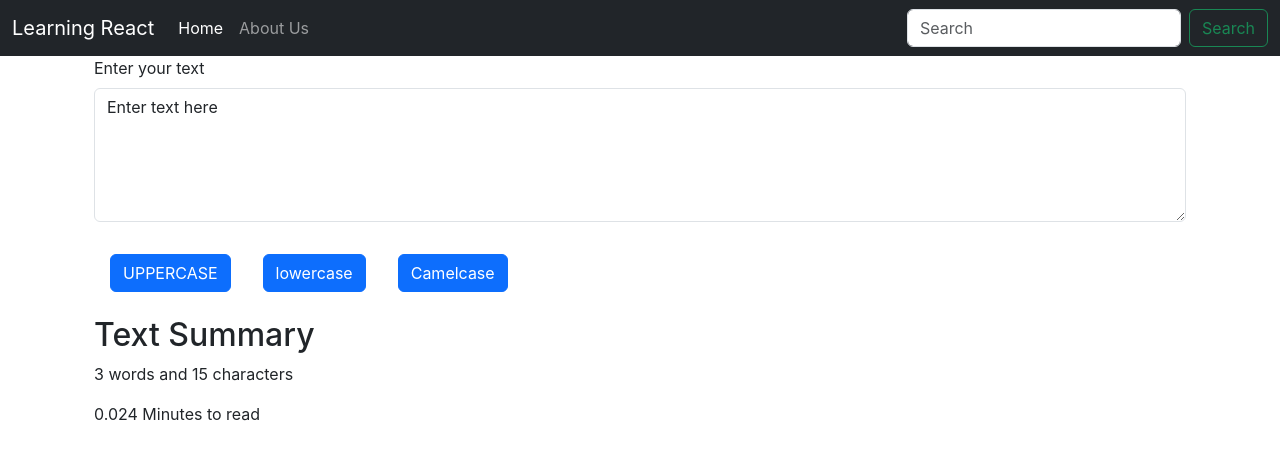
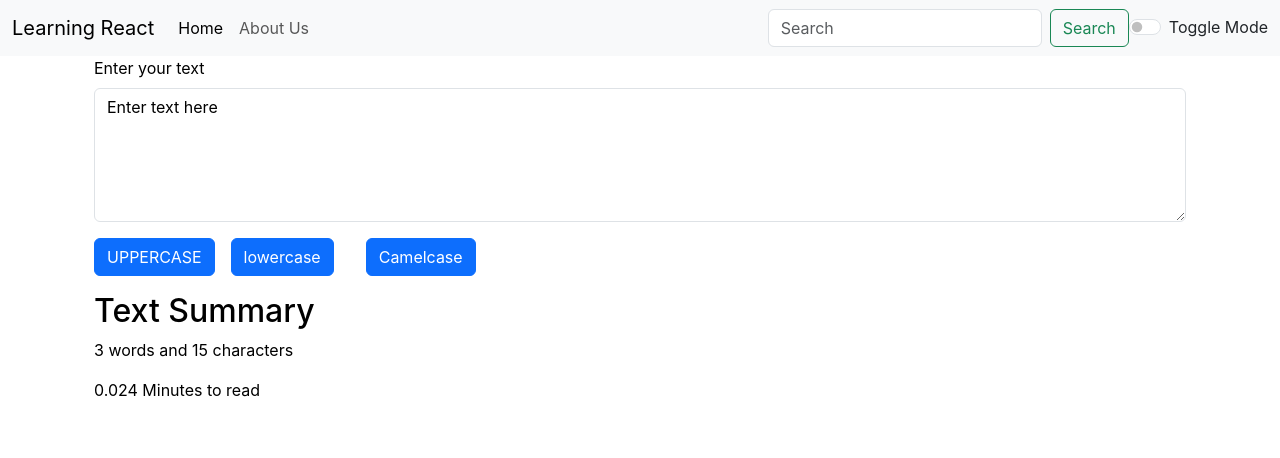
Before and after one commit to the-surbhi-goel/learningreact, a React (Create React App) app: page / in a window 1280 px wide. Shown: the top 458 px of the page. Built offline with nearby package versions, Linux system fonts and the light colour scheme.

Commit message:
About-us and toggle-mode added

```diff
--- a/src/App.js
+++ b/src/App.js
@@ -1,15 +1,34 @@
+import { useState } from "react";
+import About from "./components/About";
 import Navbar from "./components/Navbar";
 import TextForm from "./components/TextForm";
 
 function App() {
+  const [mode, setMode] = useState("light");
+
+  const changeMode = () => {
+    if (mode === "light") {
+      setMode("dark");
+      document.body.style.backgroundColor = 'Grey';
+    } else {
+      setMode("light");
+      document.body.style.backgroundColor = 'white';
+    }
+  };
+
   return (
     <>
-    {/* Passing props */}
-     <Navbar title="Learning React" aboutText="About Us" />
-     <div className="container">
-     <TextForm heading="Enter your text"/>
-
-     </div>
+      {/* Passing props */}
+      <Navbar
+        title="Learning React"
+        aboutText="About Us"
+        mode={mode}
+        changeMode={changeMode}
+      />
+      <div className="container">
+        <TextForm heading="Enter your text"  mode={mode}/>
+        {/* <About /> */}
+      </div>
     </>
   );
 }
--- /dev/null
+++ b/src/components/About.js
@@ -0,0 +1,142 @@
+import React, { useState } from "react";
+
+export default function About() {
+  const [btnText, setBtnText] = useState("Enable Light Mode");
+  const [myStyle, setMyStyle] = useState({
+    color: "white",
+    backgroundColor: "black",
+    border: "1px solid white",
+  });
+
+  const toggleStyle = () => {
+    if (myStyle.color === "white") {
+      setBtnText("Enable Dark Mode");
+      setMyStyle({
+        color: "black",
+        backgroundColor: "white",
+        border: "1px solid transparent",
+      });
+    } else {
+      setBtnText("Enable Light Mode");
+      setMyStyle({
+        color: "white",
+        backgroundColor: "black",
+        border: "1px solid white",
+      });
+    }
+  };
+
+  return (
+    <>
+      <div className="container" style={myStyle}>
+        <h1>About</h1>
+        <div className="accordion" id="accordionExample">
+          <div className="accordion-item">
+            <h2 className="accordion-header">
+              <button
+                style={myStyle}
+                className="accordion-button"
+                type="button"
+                data-bs-toggle="collapse"
+                data-bs-target="#collapseOne"
+                aria-expanded="true"
+                aria-controls="collapseOne"
+              >
+                Accordion Item #1
+              </button>
+            </h2>
+            <div
+              id="collapseOne"
+              className="accordion-collapse collapse show"
+              data-bs-parent="#accordionExample"
+            >
+              <div className="accordion-body">
+                <strong>This is the first item's accordion body.</strong> It is
+                shown by default, until the collapse plugin adds the appropriate
+                classes that we use to style each element. These classes control
+                the overall appearance, as well as the showing and hiding via
+                CSS transitions. You can modify any of this with custom CSS or
+                overriding our default variables. It's also worth noting that
+                just about any HTML can go within the{" "}
+                <code>.accordion-body</code>, though the transition does limit
+                overflow.
+              </div>
+            </div>
+          </div>
+          <div className="accordion-item">
+            <h2 className="accordion-header">
+              <button
+                style={myStyle}
+                className="accordion-button collapsed"
+                type="button"
+                data-bs-toggle="collapse"
+                data-bs-target="#collapseTwo"
+                aria-expanded="false"
+                aria-controls="collapseTwo"
+              >
+                Accordion Item #2
+              </button>
+            </h2>
+            <div
+              id="collapseTwo"
+              className="accordion-collapse collapse"
+              data-bs-parent="#accordionExample"
+            >
+              <div className="accordion-body">
+                <strong>This is the second item's accordion body.</strong> It is
+                hidden by default, until the collapse plugin adds the
+                appropriate classes that we use to style each element. These
+                classes control the overall appearance, as well as the showing
+                and hiding via CSS transitions. You can modify any of this with
+                custom CSS or overriding our default variables. It's also worth
+                noting that just about any HTML can go within the{" "}
+                <code>.accordion-body</code>, though the transition does limit
+                overflow.
+              </div>
+            </div>
+          </div>
+          <div className="accordion-item">
+            <h2 className="accordion-header">
+              <button
+                style={myStyle}
+                className="accordion-button collapsed"
+                type="button"
+                data-bs-toggle="collapse"
+                data-bs-target="#collapseThree"
+                aria-expanded="false"
+                aria-controls="collapseThree"
+              >
+                Accordion Item #3
+              </button>
+            </h2>
+            <div
+              id="collapseThree"
+              className="accordion-collapse collapse"
+              data-bs-parent="#accordionExample"
+            >
+              <div className="accordion-body">
+                <strong>This is the third item's accordion body.</strong> It is
+                hidden by default, until the collapse plugin adds the
+                appropriate classes that we use to style each element. These
+                classes control the overall appearance, as well as the showing
+                and hiding via CSS transitions. You can modify any of this with
+                custom CSS or overriding our default variables. It's also worth
+                noting that just about any HTML can go within the{" "}
+                <code>.accordion-body</code>, though the transition does limit
+                overflow.
+              </div>
+            </div>
+          </div>
+        </div>
+
+        <button
+          type="button"
+          className="btn btn-primary my-2"
+          onClick={toggleStyle}
+        >
+          {btnText}
+        </button>
+      </div>
+    </>
+  );
+}
--- a/src/components/Navbar.js
+++ b/src/components/Navbar.js
@@ -1,10 +1,9 @@
-import React from 'react';
-import PropTypes from 'prop-types'
-
+import React from "react";
+import PropTypes from "prop-types";
 
 export default function Navbar(props) {
   return (
-    <nav className="navbar navbar-expand-lg navbar-dark bg-dark">
+    <nav className={`navbar navbar-expand-lg navbar-${props.mode} bg-${props.mode}`}>
       <div className="container-fluid">
         <a className="navbar-brand" href="/">
           {props.title}
@@ -44,20 +43,27 @@
               Search
             </button>
           </form>
+          <div className={`form-check form-switch text-${props.mode === 'light' ? 'dark' : 'light'}`}>
+            <input
+              className="form-check-input"
+              type="checkbox"
+              role="switch"
+              id="flexSwitchCheckChecked"
+              onChange={props.changeMode}
+            />
+            <label className="form-check-label" htmlFor="flexSwitchCheckChecked">
+              Toggle Mode
+            </label>
+          </div>
         </div>
       </div>
     </nav>
-  )
+  );
 }
 
 // Prop Types
 Navbar.propTypes = {
   title: PropTypes.string.isRequired,
-    aboutText: PropTypes.string
+  aboutText: PropTypes.string,
+  mode: PropTypes.string,
 };
-
-// Default Props if not passed
-Navbar.defaultProps = {
-    title: "Title",
-    aboutText: "About"
-};
--- a/src/components/TextForm.js
+++ b/src/components/TextForm.js
@@ -16,7 +16,9 @@
   const handleCamelCase = () => {
     const arr = text.trim().split(" ");
     const arr2 = arr.map((element) => {
-       return  element.charAt(0).toUpperCase() + element.substring(1, element.length);
+      return (
+        element.charAt(0).toUpperCase() + element.substring(1, element.length)
+      );
     });
     updateText(arr2.join(" "));
   };
@@ -27,12 +29,21 @@
 
   return (
     <>
-      <div className="container">
+      <div
+        className="container"
+        style={{
+          color: props.mode === "light" ? "black" : "white",
+        }}
+      >
         <div className="mb-3">
           <label htmlFor="myBox" className="form-label">
             {props.heading}
           </label>
           <textarea
+            style={{
+              backgroundColor: props.mode === "light" ? "white" : "grey",
+              color: props.mode === "light" ? "black" : "white",
+            }}
             className="form-control"
             onChange={changeTextFun}
             value={text}
@@ -40,22 +51,31 @@
             rows="5"
           ></textarea>
         </div>
-        <button className="btn btn-primary m-3" onClick={handleUpperCase}>
+        <div className="my-3">
+        <button className="btn btn-primary" onClick={handleUpperCase}>
           UPPERCASE
         </button>
 
-        <button className="btn btn-primary m-3" onClick={handleLowerCase}>
+        <button className="btn btn-primary mx-3" onClick={handleLowerCase}>
           lowercase
         </button>
 
-        <button className="btn btn-primary m-3" onClick={handleCamelCase}>
+        <button className="btn btn-primary mx-3" onClick={handleCamelCase}>
           Camelcase
         </button>
+        </div>
       </div>
-      <div className="container my-2">
+      <div
+        className="container my-2"
+        style={{
+          color: props.mode === "light" ? "black" : "white",
+        }}
+      >
         <h2> Text Summary </h2>
-        <p> {text.trim().split(' ').length} words and {text.length} characters </p>
-        <p>{0.008 * text.trim().split(' ').length} Minutes to read</p>
+        <p>
+          {text.trim().split(" ").length} words and {text.length} characters{" "}
+        </p>
+        <p>{0.008 * text.trim().split(" ").length} Minutes to read</p>
       </div>
     </>
   );
@@ -63,4 +83,5 @@
 
 TextForm.propTypes = {
   heading: PropTypes.string.isRequired,
+  mode: PropTypes.string.isRequired,
 };
```
Lines whose indentation alone changed are shown as unchanged.
